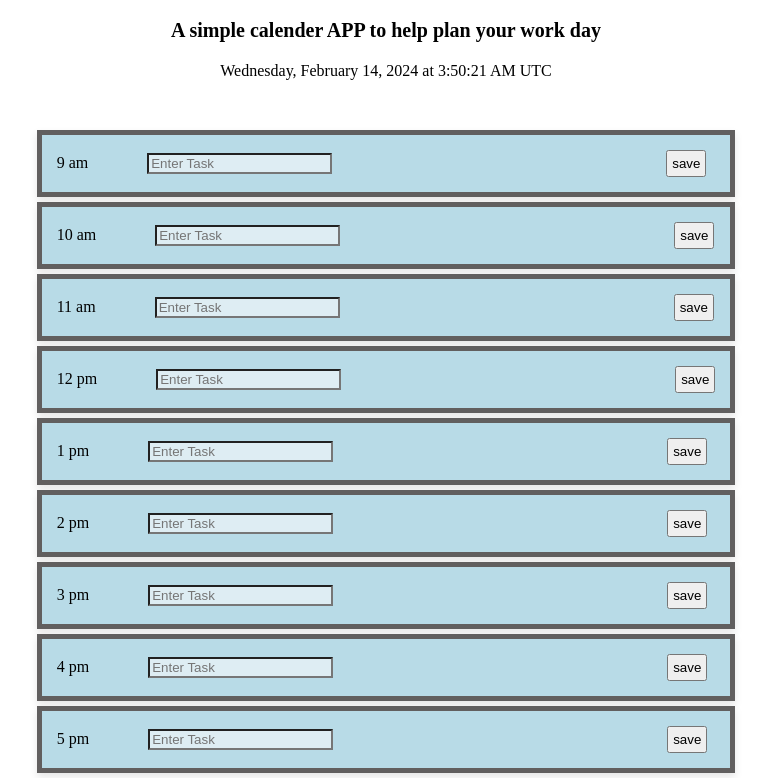
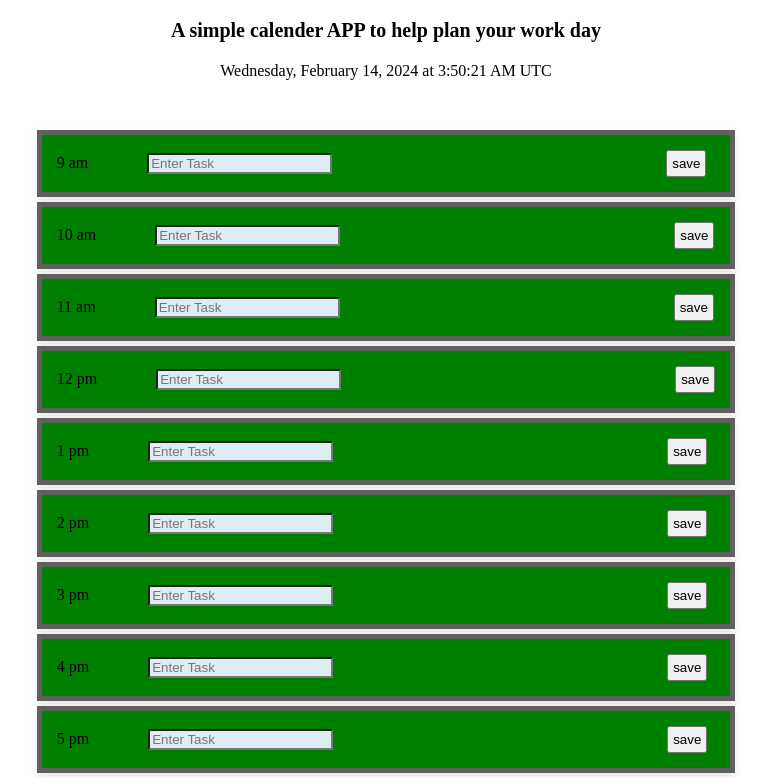
Before and after one commit to picard83/Daily-planner, a plain HTML site: page index.html in a window 1280 px wide. Shown: the part 61-839 px from the top of the page, without its empty margins (254-1025 px from the left). Drawn offline with Linux system fonts and the light colour scheme.

Commit message:
all done

```diff
--- a/index.html
+++ b/index.html
@@ -15,59 +15,59 @@
       <p class="todays-date">todays date</p>
       <!-- start of container / end of header -->
       <div class="container">
-        <div class="hour" id="nine">
+        <div class="hour h-9" id="nine">
           9 am
           <input class="text-input" placeholder="Enter Task" type="text" />
           <p class="input-value">"input task go's here ... "</p>
           <button class="save-btn">save</button>
         </div>
-        <div class="hour" id="ten">
+        <div class="hour h-10" id="ten">
           10 am
           <input class="text-input" placeholder="Enter Task" type="text" />
           <p class="input-value">"input task go's here ... "</p>
           <button class="save-btn">save</button>
         </div>
-        <div class="hour" id="eleven">
+        <div class="hour h-11" id="eleven">
           11 am
           <input class="text-input" placeholder="Enter Task" type="text" />
           <p class="input-value">"input task go's here ... "</p>
           <button class="save-btn">save</button>
         </div>
-        <div class="hour" id="twelve">
+        <div class="hour h-12" id="twelve">
           12 pm
           <input class="text-input" placeholder="Enter Task" type="text" />
           <p class="input-value">" input task go's here ..."</p>
           <button class="save-btn">save</button>
         </div>
-        <div class="hour" id="one">
+        <div class="hour h-13" id="one">
           1 pm
           <input class="text-input" placeholder="Enter Task" type="text" />
           <p class="input-value">"input task go's here ... "</p>
 
           <button class="save-btn">save</button>
         </div>
-        <div class="hour" id="two">
+        <div class="hour h-14" id="two">
           2 pm
           <input class="text-input" placeholder="Enter Task" type="text" />
           <p class="input-value">"input task go's here ... "</p>
 
           <button class="save-btn">save</button>
         </div>
-        <div class="hour" id="three">
+        <div class="hour h-15" id="three">
           3 pm
           <input class="text-input" placeholder="Enter Task" type="text" />
           <p class="input-value">"input task go's here ... "</p>
 
           <button class="save-btn">save</button>
         </div>
-        <div class="hour" id="four">
+        <div class="hour h-16" id="four">
           4 pm
           <input class="text-input" placeholder="Enter Task" type="text" />
           <p class="input-value">"input task go's here ... "</p>
 
           <button class="save-btn">save</button>
         </div>
-        <div class="hour" id="five">
+        <div class="hour h-17" id="five">
           5 pm
           <input class="text-input" placeholder="Enter Task" type="text" />
           <p class="input-value">" input task go's here ..."</p>
--- a/index.js
+++ b/index.js
@@ -1,6 +1,6 @@
 const todaysDate = document.querySelector(".todays-date");
 const container = document.querySelector(".container");
-const hourBLocks = document.querySelectorAll(".hour");
+const hourBlocks = document.querySelectorAll(".hour");
 const inputText = document.querySelector(".text-input");
 const saveBtns = document.querySelectorAll(".save-btn");
 
@@ -14,20 +14,31 @@ for (let i = 0; i < saveBtns.length; i++) {
   });
 }
 
+let currentHour = null;
 function loadTask() {
-  for (let i = 0; i < hourBLocks.length; i++) {
-    const block = hourBLocks[i];
+  updateDate();
+
+  console.log("loadTask() is called");
+  for (let i = 0; i < hourBlocks.length; i++) {
+    const block = hourBlocks[i];
+    const blockHour = parseInt(block.className.split(" ")[1].split("-")[1]);
 
     const text = localStorage.getItem(block.id);
 
     block.firstElementChild.nextElementSibling.innerText = text;
+    if (blockHour < currentHour) {
+      block.classList.add("past");
+    } else if (blockHour >= currentHour) {
+      block.classList.add("future");
+    } else if (blockHour === currentHour) {
+      block.classList.add("present");
+    }
   }
 }
 loadTask();
 
 function updateDate() {
   let currentDate = new Date();
-
   let formattedDateTime = currentDate.toLocaleString("en-US", {
     weekday: "long",
     year: "numeric",
@@ -38,9 +49,14 @@ function updateDate() {
     second: "numeric",
     timeZoneName: "short",
   });
+  // let timeString = formattedDateTime.split("at")[1].trim();
+  // let timeParts = timeString.split(":");
+  // let hour = timeParts[0].trim();
+  // console.log(hour);
+  currentHour = currentDate.getHours();
 
   todaysDate.innerText = formattedDateTime;
 }
-updateDate();
 
-setInterval(updateDate);
+setInterval(updateDate, 1000);
+// loadTask();
--- a/style.css
+++ b/style.css
@@ -55,3 +55,13 @@ body {
   font-size: 19px;
   font-family: sans-serif;
 }
+
+.future {
+  background-color: green;
+}
+.present {
+  background-color: rgb(95, 36, 195);
+}
+.past {
+  background-color: red;
+}
```
